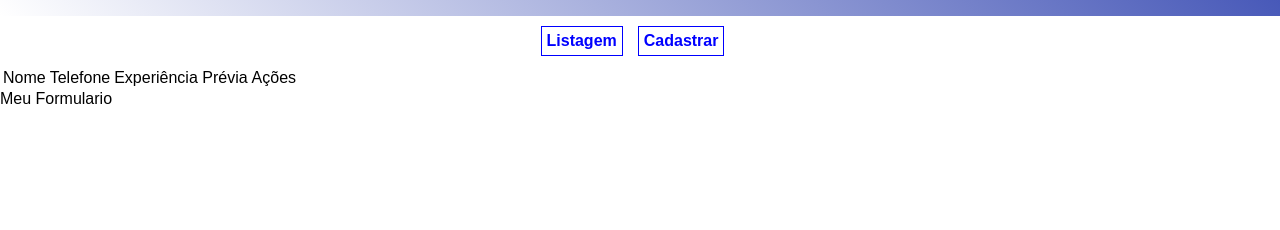
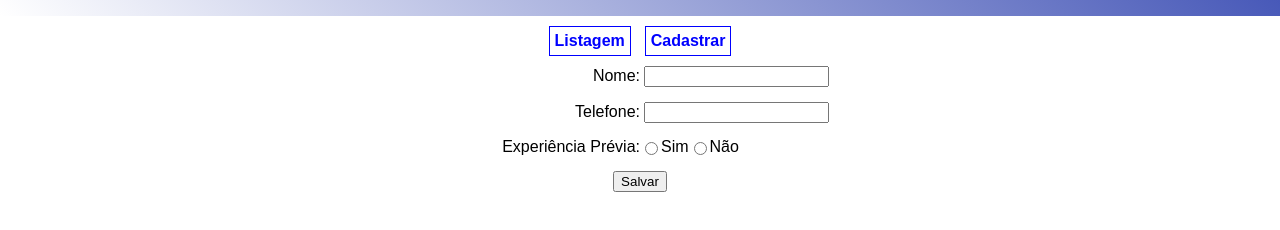
Before and after one commit to Felipe-2706/Projeto-Guiado, a plain HTML site: page src/form.html in a window 1280 px wide. Shown: the part 62-292 px from the top of the page. Drawn offline with Linux system fonts and the light colour scheme.

Commit message:
Finalização projeto guiado. Fernando Duro

```diff
--- /dev/null
+++ b/assets/img/css/form.css
@@ -0,0 +1,47 @@
+.ff {
+    display: flex;
+    flex-direction: column;
+    justify-content: center;
+    align-items: center;
+}
+
+.ff div {
+    width: 100%;
+}
+
+.ff .label-grande{
+    width: 50%;
+    display: inline-block;
+    text-align: right;
+}
+
+.ff .linha-formulario {
+    margin-bottom: 15px;
+}
+
+.xp-line div {
+    display: inline-block;
+    width: 40%;
+}
+
+@media screen and (max-width:370px) {
+    .ff input[type="text"] {
+        width: 100%;
+    }
+
+    .ff .label-grande {
+        width: 100%;
+        text-align: center;
+    }
+
+    .xp-line {
+        flex-direction:column;
+    }
+
+    .xp-line div {
+        display: flex;
+        width: 100%;
+        justify-content: center;
+    }
+
+}
--- a/assets/img/css/style.css
+++ b/assets/img/css/style.css
@@ -18,7 +18,8 @@ body{
     text-decoration: none;
     font-weight: bold;
     color: blue;
-    margin-right: 15px;
-        border: 1px solid blue;
+    margin-right: 7px;
+    margin-left: 7px;
+    border: 1px solid blue;
     padding: 5px;
 }
--- a/src/form.html
+++ b/src/form.html
@@ -4,7 +4,9 @@
         <title>
             Projeto Guiado
         </title>
+        <meta name="viewport" content="widht=device-widht, initial-scala=1.0" />
         <link rel="stylesheet" href="../assets\img/css/style.css" />
+        <link rel="stylesheet" href="../assets\img/css/form.css" />
     </head>
     <body>
         <header class="cabecalho">
@@ -18,22 +20,28 @@
                 Cadastrar
             </a>
         </div>
-        <table>
-            <tr>
-                <td>
-                    Nome
-                </td>
-                <td>
-                    Telefone
-                </td>
-                <td>
-                    Experiência Prévia
-                </td>
-                <td>
-                    Ações
-                </td>
-            </tr>
-        </table>
-        Meu Formulario
-    </body>
+        <section>
+            <form class="ff">
+                <div class="linha-formulario">
+                    <label class="label-grande" for="name">Nome:</label>
+                    <input name="name" id="name" required type="text"  />
+                </div>
+
+                <div class="linha-formulario">
+                    <label class="label-grande" for="phone">Telefone:</label>
+                    <input name="phone" id="phone" required type="text"  />
+                </div>
+
+                <div class="linha-formulario xp-line" style="display: flex;">
+                    <label class="label-grande">Experiência Prévia:</label>
+                    <div style="display: flex;">
+                        <input type="radio" name="xp" id="xp-yes" /> <label for="xp-yes">Sim</label>
+                        <br>
+                        <input type="radio" name="xp" id="xp-no" /> <label for="xp-no">Não</label>
+                    </div>
+                </div>
+                <input type="submit" value="Salvar" />
+            </form>
+        </section>
+        </body>
 </html>
```
Also changed, not shown: index.html (+2 -2 lines).
